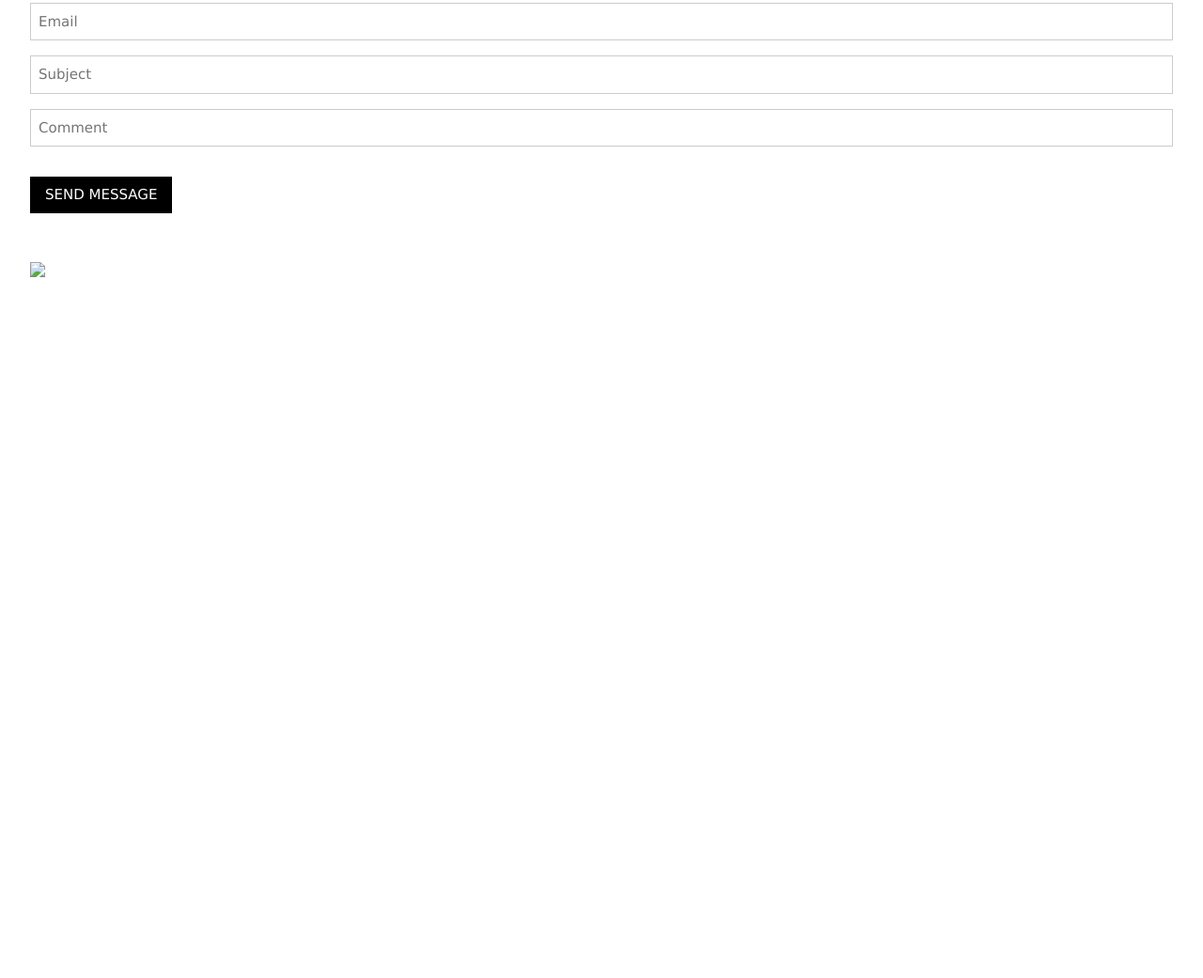
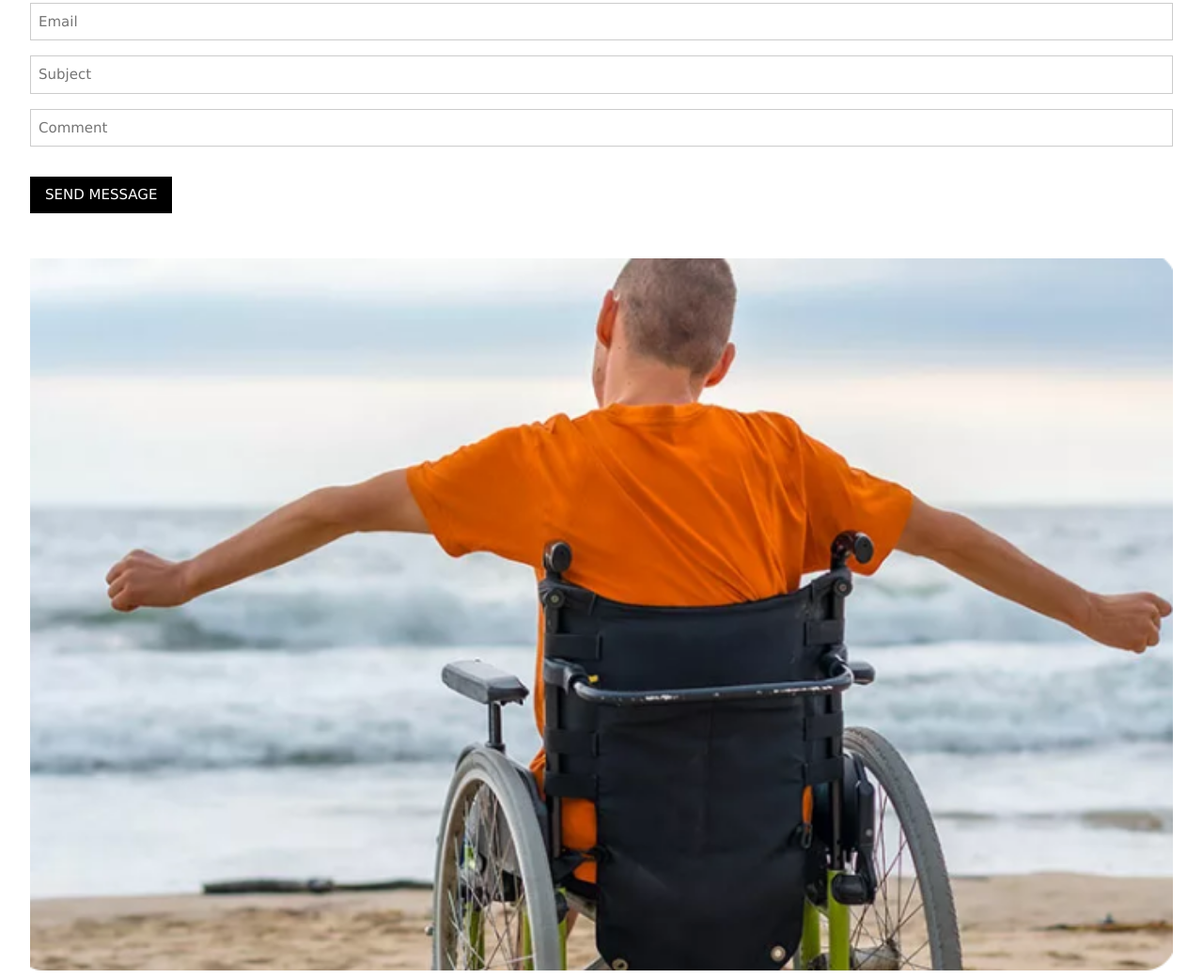
Before and after one commit to MAH23Style/elo25, a plain HTML site: page index.html in a window 1280 px wide. Shown: the part 1514-2555 px from the top of the page at 94% size. Before the commit the page ends 1819 px from the top, so only its background shows below. Drawn offline with nearby package versions, Linux system fonts and the light colour scheme.

Commit message:
another fix

```diff
--- a/index.html
+++ b/index.html
@@ -165,7 +165,7 @@
   </div>
 <!-- Image of location/map -->
 <div class="w3-container">
-  <img src="Screen_Shot_2025-01-13_at_2.49.02_PM" class="w3-image" style="width:100%">
+  <img src="Screen_Shot_2025-01-13_at_2.49.02_PM.png" class="w3-image" style="width:100%">
 </div>
 
 <!-- End page content -->
```
